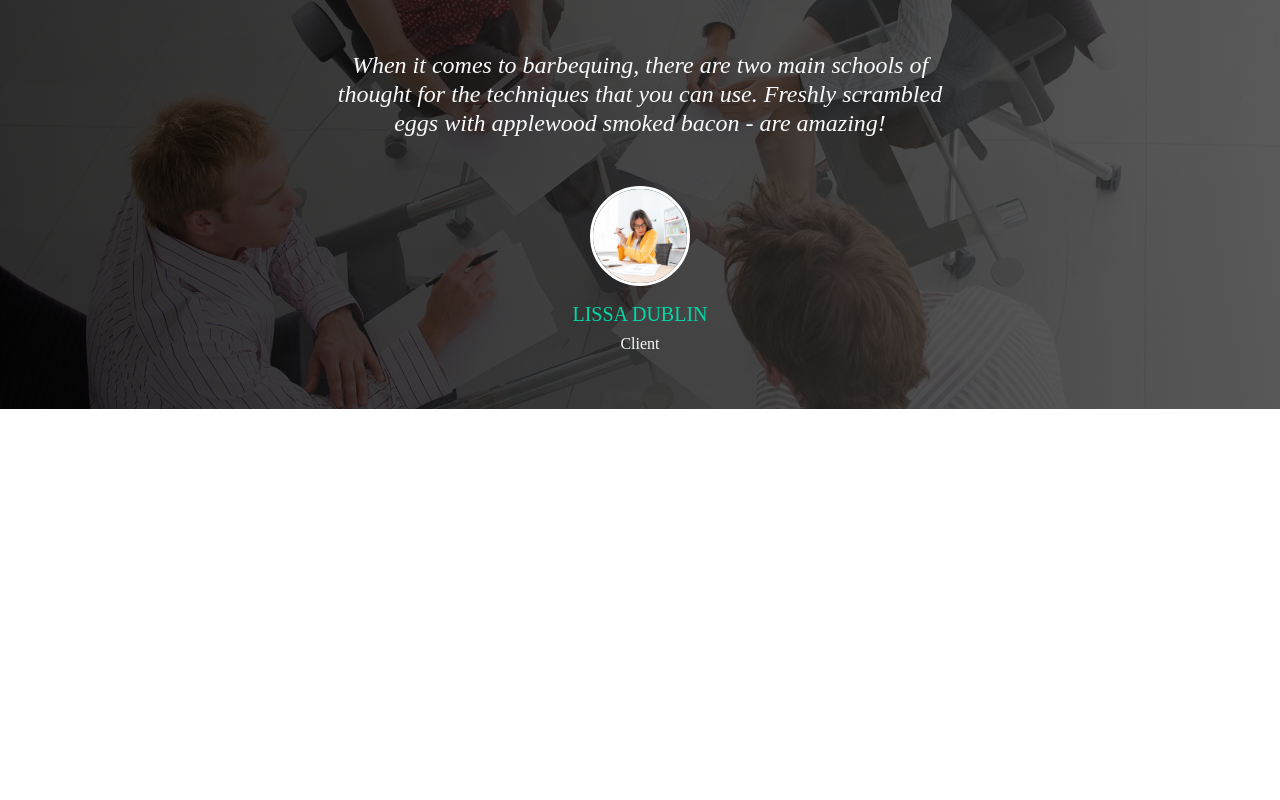
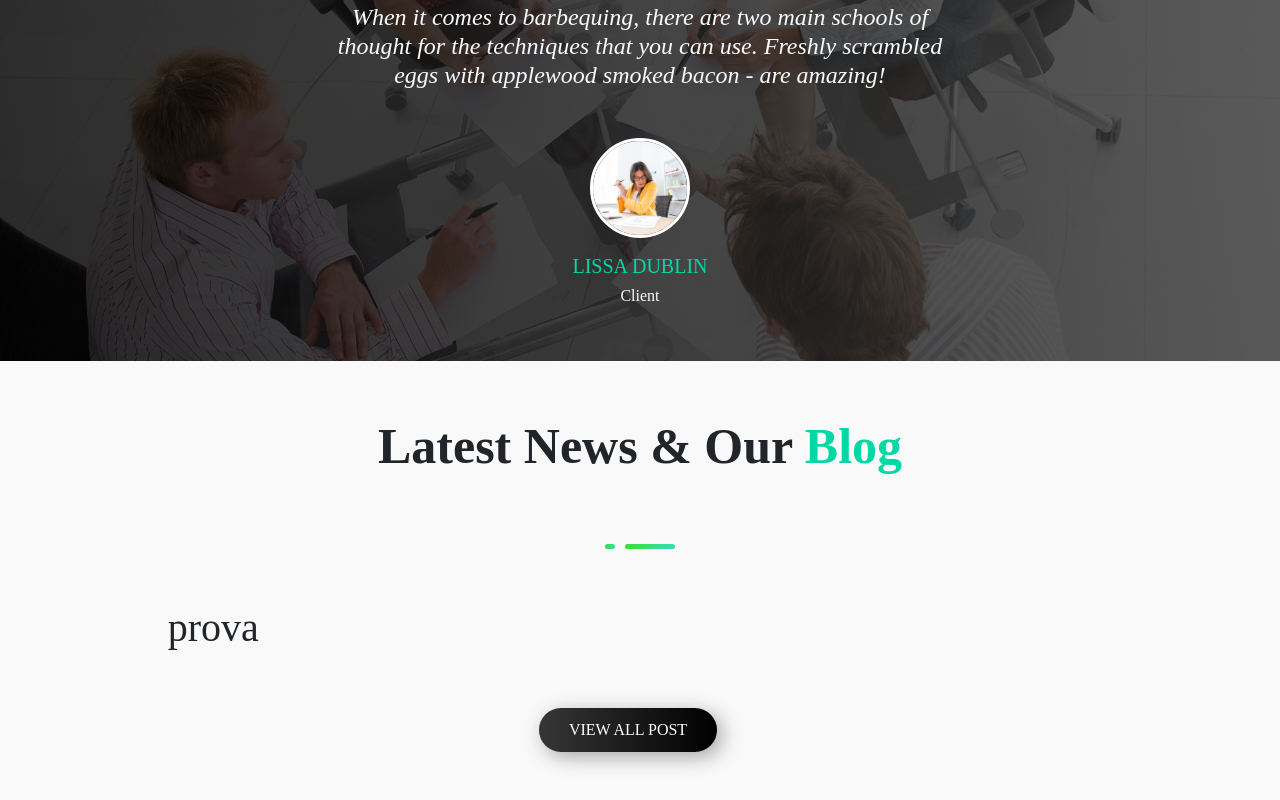
Before and after one commit to AliceColombari/proj-html-vuejs, a Vue app: page / in a window 1280 px wide. Shown: the part 4148-4948 px from the top of the page. Before the commit the page ends 4605 px from the top, so only its background shows below. Built offline with nearby package versions, Linux system fonts and the light colour scheme; a small style sheet from the web is missing.

Commit message:
impostata Six Section + componente card

```diff
--- a/src/components/FifthSection.vue
+++ b/src/components/FifthSection.vue
@@ -1,8 +1,8 @@
 <template>
   <div class="section-fifth">
-    <div class="container-fluid my-5 py-5 overlay">
+    <div class="container-fluid py-5 overlay">
 
-        <div class="ms-green virgolette text-center">“</div>
+        <div class="ms-green virgolette text-center">&#8220;</div>
 
         <h1 class="text-light fst-italic fs-4 my-5 w-50 mx-auto text-center">When it comes to barbequing, there are two main schools of thought for the techniques that you can use. Freshly scrambled eggs with applewood smoked bacon - are amazing!</h1>
         <div class="client text-center">
--- a/src/components/MyMain.vue
+++ b/src/components/MyMain.vue
@@ -5,6 +5,7 @@
       <ThirdSection/>
       <FourthSection/>
       <FifthSection/>
+      <SixSection/>
   </main>
 </template>
 
@@ -14,7 +15,8 @@
 import SecondSection from './SecondSection.vue';
 import ThirdSection from './ThirdSection.vue';
 import FourthSection from './FourthSection.vue';
-import FifthSection from './FifthSection.vue'
+import FifthSection from './FifthSection.vue';
+import SixSection from './SixSection.vue';
 
 export default {
     name: "MyMain",
@@ -23,7 +25,8 @@
         SecondSection,
         ThirdSection,
         FourthSection,
-        FifthSection
+        FifthSection,
+        SixSection
 
     }
 
--- /dev/null
+++ b/src/components/SixSection.vue
@@ -0,0 +1,74 @@
+<template>
+  <div class="section-six py-5">
+      <div class="container-fluid text-center">
+
+        <!-- titolo -->
+        <div class="text-capitalize fw-bold title">
+            Latest News &amp; Our <span class="ms-green">Blog</span>
+        </div>
+        <div class="divider my-5"></div>
+        <!-- fine titolo -->
+
+        <!-- card 3 immagini -->
+        <div class="row row-cols-3">
+            <!-- componente card inserito - collegamento -->
+            <SixSectionCard/>
+        </div>
+        <!-- fine card 3 immagini -->
+
+        <button class="ms-btn ms-btn-black me-4 mt-5">
+                  VIEW ALL POST
+        </button>
+
+      </div>
+  </div>
+</template>
+
+<script>
+
+import SixSectionCard from './SixSectionCard.vue'
+
+export default {
+    name: "SixSection",
+    components: {
+        SixSectionCard
+    },
+    data() {
+        return {
+            cardsData: [
+                {
+                    img: 'serious-businesswoman-with-documents-talking-on-P9Q6LX6-1024.jpg',
+                    data: 'May 24, 2018 &#8226; by Alex',
+                    title: 'Marketing Ideas'
+                },
+                {
+                    img: 'Businessman-at-the-desk-in-his-office-resting--1024x768.jpg',
+                    data: 'May 24, 2018 &#8226; by Alex',
+                    title: 'Rest During Working Hours'
+                },
+                {
+                    img: 'simple-home-office-with-tree-PBXRXYB-large-1024x768.jpg',
+                    data: 'May 24, 2018 &#8226; by Alex',
+                    title: 'Develop Your Startup Idea'
+                }
+            ]
+        }
+    }
+
+}
+</script>
+
+<style scoped lang="scss">
+ @import '../style/general.scss';
+
+    .section-six {
+        background-color: #f9f9f9;
+
+        .title{
+        font-size: 50px;
+        font-family: "Quicksand";
+        font-weight: 600;
+    }
+    }
+
+</style>
--- /dev/null
+++ b/src/components/SixSectionCard.vue
@@ -0,0 +1,17 @@
+<template>
+    <div>
+        <h1>prova</h1>
+    </div>
+
+</template>
+
+<script>
+export default {
+    name: "SixSectionCard"
+
+}
+</script>
+
+<style>
+
+</style>
```
